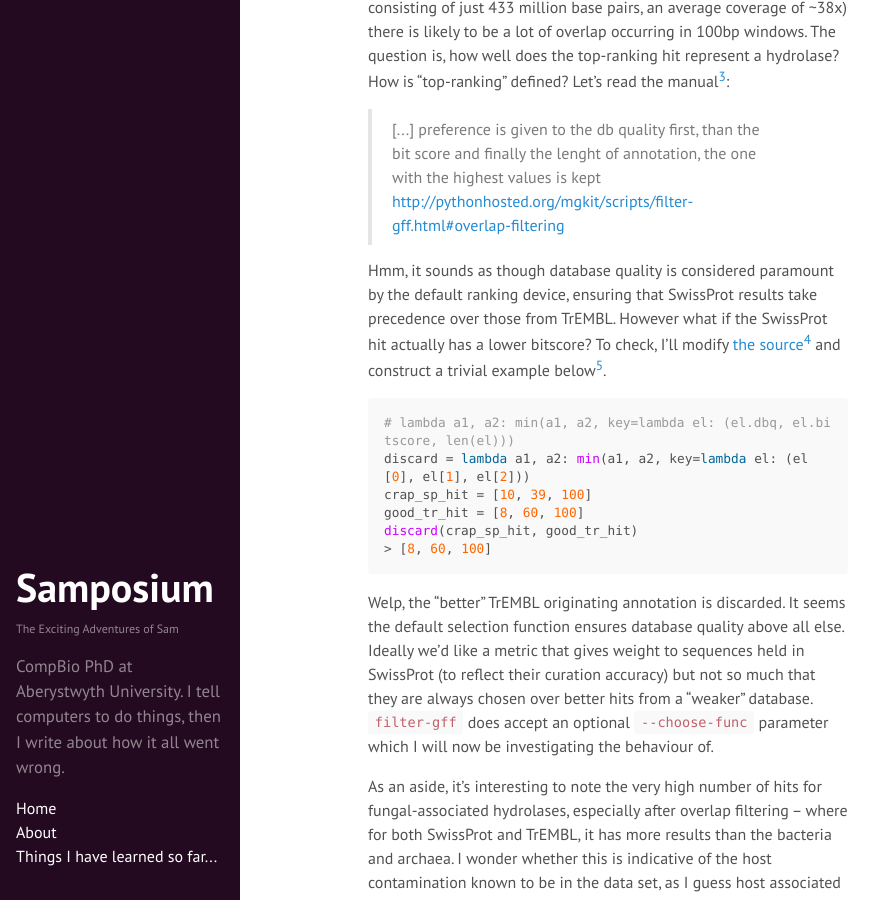
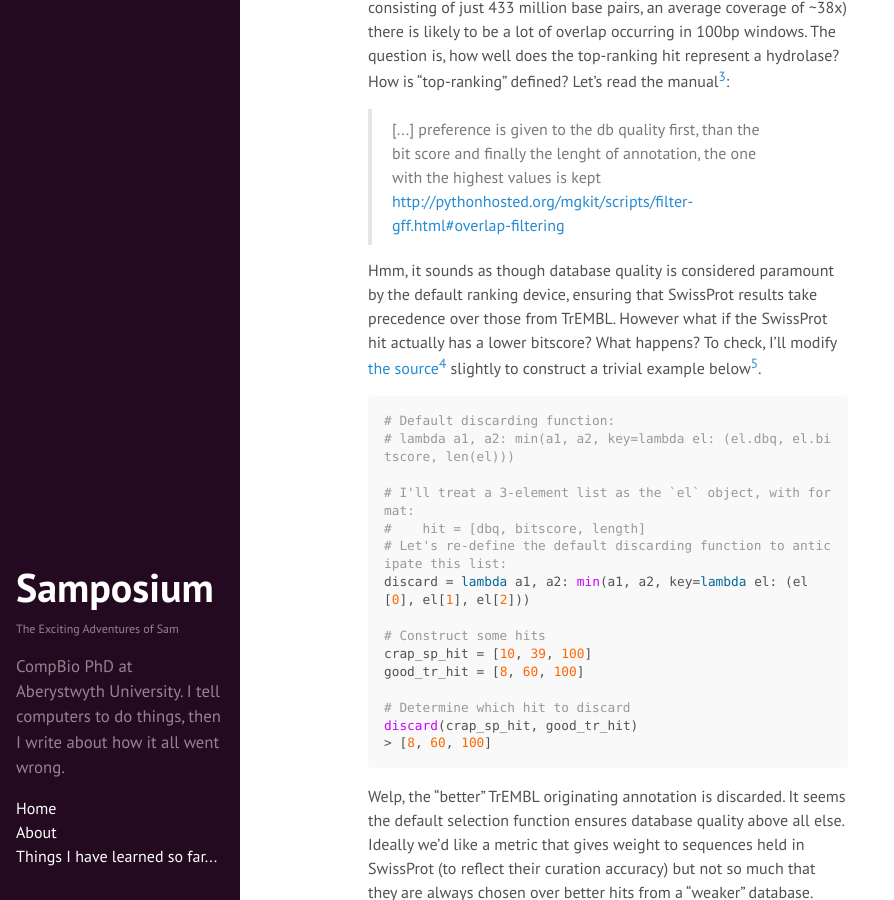
Before and after one commit to SamStudio8/samstudio8.github.io.off, a Jekyll site: the page built from _posts/2015-05-09-raiding-rapsearch-results.md, in a window 1280 px wide and 900 px high, scrolled down 1311 px. Shown: the whole window, without its empty margins (0-894 px from the left). Built offline with Jekyll 4.4.1, drawn with Linux system fonts in a browser that asks for light colours; Markdown is read by kramdown in place of the engine named in the settings.

Commit message:
Update 2015-05-09-raiding-rapsearch-results.md

````diff
--- a/_posts/2015-05-09-raiding-rapsearch-results.md
+++ b/_posts/2015-05-09-raiding-rapsearch-results.md
@@ -59,13 +59,22 @@ does the top-ranking hit represent a hydrolase? How is "top-ranking" defined? Le
 
 Hmm, it sounds as though database quality is considered paramount by the default ranking device, ensuring
 that SwissProt results take precedence over those from TrEMBL. However what if the SwissProt hit actually has
-a lower bitscore? To check, I'll modify [the source](https://bitbucket.org/setsuna80/mgkit/src/f3b5aa7e65d1cc8870743a9c7492ccb2528b8417/mgkit/filter/gff.py?#cl-45)[^4] and construct a trivial example below[^5].
+a lower bitscore? What happens? To check, I'll modify [the source](https://bitbucket.org/setsuna80/mgkit/src/f3b5aa7e65d1cc8870743a9c7492ccb2528b8417/mgkit/filter/gff.py?#cl-45)[^4] slightly to construct a trivial example below[^5].
 
 ```python
+# Default discarding function:
 # lambda a1, a2: min(a1, a2, key=lambda el: (el.dbq, el.bitscore, len(el)))
+
+# I'll treat a 3-element list as the `el` object, with format:
+#    hit = [dbq, bitscore, length]
+# Let's re-define the default discarding function to anticipate this list:
 discard = lambda a1, a2: min(a1, a2, key=lambda el: (el[0], el[1], el[2]))
+
+# Construct some hits
 crap_sp_hit = [10, 39, 100]
 good_tr_hit = [8, 60, 100]
+
+# Determine which hit to discard
 discard(crap_sp_hit, good_tr_hit)
 > [8, 60, 100]
 ```
````
